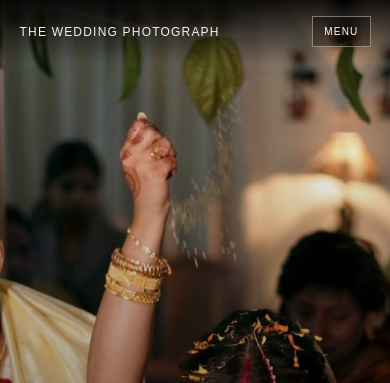
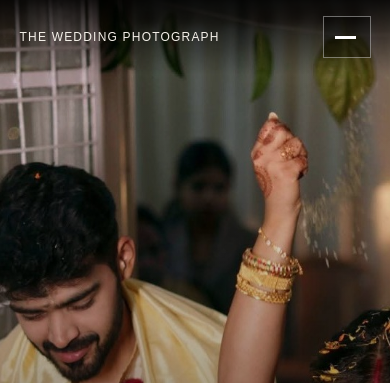
Before and after one commit to googly-oss/The-Wedding-Photograph-, a plain HTML site: page index.html in a window 390 px wide. Shown: the top 383 px of the page. Drawn offline with Linux system fonts and the light colour scheme.

Commit message:
Add files via upload

```diff
--- a/index.html
+++ b/index.html
@@ -3,20 +3,20 @@
 <title>The Wedding Photograph — Guwahati</title>
 <style>
 *{box-sizing:border-box}html,body{overflow-x:hidden}html{scroll-behavior:smooth}body{margin:0;background:#0b0b0b;color:#f4f0e9;font-family:Arial,sans-serif}a{color:inherit;text-decoration:none}
-nav{position:fixed;z-index:20;top:0;left:0;right:0;padding:22px 5vw;display:flex;justify-content:space-between;align-items:center;background:linear-gradient(#000b,transparent);font-size:12px;letter-spacing:.1em;text-transform:uppercase}nav a{margin-left:22px}.nav-links{display:flex;align-items:center}.menu{display:none;border:1px solid #ffffff66;background:#0005;color:#fff;padding:9px 11px;font:inherit;font-size:10px;letter-spacing:.12em;text-transform:uppercase}
-.hero{height:100svh;min-height:650px;position:relative;display:flex;align-items:flex-end;padding:7vw;overflow:hidden}.hero img{position:absolute;inset:0;width:100%;height:100%;object-fit:cover}.hero:after{content:"";position:absolute;inset:0;background:linear-gradient(transparent 25%,#000c)}.copy{position:relative;z-index:2;max-width:780px}.eyebrow,.kicker{font-size:10px;letter-spacing:.2em;text-transform:uppercase;opacity:.65}h1,h2,h3{font-family:Georgia,serif;font-weight:400}h1{font-size:clamp(52px,8vw,110px);line-height:.9;margin:18px 0}p{line-height:1.65;color:#bbb;max-width:520px}.buttons{display:flex;gap:10px;margin-top:28px;flex-wrap:wrap}.btn{padding:13px 18px;border:1px solid #fff7;font-size:10px;letter-spacing:.12em;text-transform:uppercase}.light{background:#f4f0e9;color:#111;border-color:#f4f0e9}
+nav{position:fixed;z-index:20;top:0;left:0;right:0;padding:22px 5vw;display:flex;justify-content:space-between;align-items:center;background:linear-gradient(#000b,transparent);font-size:12px;letter-spacing:.1em;text-transform:uppercase}nav a{margin-left:22px}.nav-links{display:flex;align-items:center}.menu{display:none;border:1px solid #ffffff66;background:#0005;color:#fff;padding:12px 11px;width:48px;height:42px;align-items:center;justify-content:center;flex-direction:column;gap:5px}.menu span{display:block;width:21px;height:1px;background:#fff}
+.hero{height:100svh;min-height:650px;position:relative;display:flex;align-items:flex-end;padding:7vw;overflow:hidden}.hero picture,.hero picture img{position:absolute;inset:0;width:100%;height:100%;display:block}.hero img{object-fit:cover}.hero:after{content:"";position:absolute;inset:0;background:linear-gradient(transparent 25%,#000c)}.copy{position:relative;z-index:2;max-width:780px}.eyebrow,.kicker{font-size:10px;letter-spacing:.2em;text-transform:uppercase;opacity:.65}h1,h2,h3{font-family:Georgia,serif;font-weight:400}h1{font-size:clamp(52px,8vw,110px);line-height:.9;margin:18px 0}p{line-height:1.65;color:#bbb;max-width:520px}.buttons{display:flex;gap:10px;margin-top:28px;flex-wrap:wrap}.btn{padding:13px 18px;border:1px solid #fff7;font-size:10px;letter-spacing:.12em;text-transform:uppercase}.light{background:#f4f0e9;color:#111;border-color:#f4f0e9}
 section{padding:120px 6vw}.two{display:grid;grid-template-columns:1fr 1fr;gap:7vw;align-items:center}.two img{width:100%;aspect-ratio:4/5;object-fit:cover}h2{font-size:clamp(42px,5.5vw,78px);line-height:.95;margin:15px 0 25px}.head{display:flex;justify-content:space-between;align-items:end;margin-bottom:50px}.head p{margin:0}.stories{display:grid;grid-template-columns:repeat(4,1fr);gap:3px}.story{height:440px;position:relative;overflow:hidden;cursor:pointer}.story img{width:100%;height:100%;object-fit:cover;transition:.7s}.story:hover img{transform:scale(1.05)}.story:after{content:"";position:absolute;inset:0;background:linear-gradient(transparent 35%,#000c)}.story div{position:absolute;z-index:2;bottom:25px;left:22px}.story h3{font-size:27px;margin:8px 0}
 .work{display:grid;grid-template-columns:1.35fr .65fr;gap:10px}.work img{width:100%;height:100%;object-fit:cover}.big{height:650px}.side{display:grid;grid-template-rows:1fr 1fr;gap:10px}.reel{padding:120px 6vw;background:#111}.reel-wrap{display:grid;grid-template-columns:1fr 1fr;gap:7vw;align-items:center;max-width:1200px;margin:auto}.reel-copy h2{font-size:clamp(55px,8vw,105px);margin:15px 0}.reel-video{width:min(100%,430px);margin:auto;aspect-ratio:9/16;object-fit:cover;display:block;background:#000;box-shadow:0 25px 70px #0008}.reel-copy p{margin-bottom:25px}
 .steps{display:grid;grid-template-columns:repeat(4,1fr);border-top:1px solid #ffffff22}.step{padding:30px 20px;border-right:1px solid #ffffff22;min-height:180px}.step h3{font-size:28px;margin:15px 0 5px}.contact{background:#e9e5dc;color:#171717;text-align:center}.contact p{color:#555;margin:8px auto}.contact .btn{border-color:#222;color:#222;display:inline-block;margin-top:18px}footer{padding:35px 6vw;color:#777;font-size:10px;letter-spacing:.1em;text-transform:uppercase;display:flex;justify-content:space-between}
 .modal{display:none;position:fixed;z-index:50;inset:0;background:#000e;align-items:center;justify-content:center;padding:20px}.modal.open{display:flex}.modal img{max-width:94vw;max-height:90vh;object-fit:contain}.modal{touch-action:pan-y}.close{position:absolute;right:25px;top:18px;font-size:30px;cursor:pointer}
-@media(max-width:800px){nav{padding:16px 5vw;background:linear-gradient(#000d,transparent)}.nav-links{display:none}.menu{display:block}.nav-links.show{display:flex;position:absolute;right:5vw;top:58px;flex-direction:column;align-items:flex-end;gap:14px;padding:16px;background:#111e;border:1px solid #ffffff22;backdrop-filter:blur(10px)}.nav-links.show a{display:block;margin:0}.hero{min-height:100svh}.hero img{object-position:center}.copy{padding-bottom:4px}.buttons .btn{padding:12px 15px}section{padding:80px 5vw}.hero{min-height:620px;padding:0 5vw 9vh}h1{font-size:clamp(50px,15vw,78px)}.copy p{font-size:14px;max-width:330px}.two{grid-template-columns:1fr;gap:35px}.two img{aspect-ratio:1/1}.head{display:block;margin-bottom:35px}.head p{margin-top:18px}.stories{grid-template-columns:1fr 1fr}.story{height:310px}.story:first-child{grid-column:span 2;height:430px}.work{grid-template-columns:1fr}.big{height:470px}.reel-wrap{grid-template-columns:1fr;gap:45px}.reel-video{width:min(100%,360px)}.side{grid-template-columns:1fr 1fr;grid-template-rows:1fr;height:300px}.steps{grid-template-columns:1fr 1fr}footer{display:block;line-height:2.2}}
+@media(max-width:800px){nav{padding:16px 5vw;background:linear-gradient(#000d,transparent)}.nav-links{display:none}.menu{display:block}.nav-links.show{display:flex;position:absolute;right:5vw;top:58px;flex-direction:column;align-items:flex-end;gap:14px;padding:16px;background:#111e;border:1px solid #ffffff22;backdrop-filter:blur(10px)}.nav-links.show a{display:block;margin:0}.hero{min-height:100svh}.copy{padding-bottom:4px}.buttons .btn{padding:12px 15px}section{padding:80px 5vw}.hero{min-height:620px;padding:0 5vw 9vh}h1{font-size:clamp(50px,15vw,78px)}.copy p{font-size:14px;max-width:330px}.two{grid-template-columns:1fr;gap:35px}.two img{aspect-ratio:1/1}.head{display:block;margin-bottom:35px}.head p{margin-top:18px}.stories{grid-template-columns:1fr 1fr}.story{height:310px}.story:first-child{grid-column:span 2;height:430px}.work{grid-template-columns:1fr}.big{height:470px}.reel-wrap{grid-template-columns:1fr;gap:45px}.reel-video{width:min(100%,360px)}.side{grid-template-columns:1fr 1fr;grid-template-rows:1fr;height:300px}.steps{grid-template-columns:1fr 1fr}footer{display:block;line-height:2.2}}
 </style>
 <style>
 .wa-float{position:fixed;right:22px;bottom:22px;z-index:40;width:56px;height:56px;border-radius:50%;display:flex;align-items:center;justify-content:center;background:#25D366;color:#fff;box-shadow:0 10px 28px #0007;font-family:Arial,sans-serif;font-size:27px;font-weight:700;text-decoration:none;border:2px solid #fff9;transition:transform .2s ease,box-shadow .2s ease}.wa-float:hover{transform:translateY(-3px);box-shadow:0 14px 34px #0009}.wa-float svg{width:27px;height:27px;display:block}@media(max-width:480px){.wa-float{right:16px;bottom:16px;width:52px;height:52px;font-size:25px}.wa-float svg{width:25px;height:25px}}
 </style>
 </head><body>
-<nav><div>The Wedding Photograph</div><button class="menu" onclick="document.querySelector('.nav-links').classList.toggle('show')">Menu</button><div class="nav-links"><a href="#stories">Stories</a><a href="#work">Gallery</a><a href="#experience">Experience</a><a href="#contact">Contact</a></div></nav>
-<header class="hero"><img src="work-1.jpg"><div class="copy"><div class="eyebrow">Guwahati · Assam</div><h1>Stories,<br>beautifully remembered.</h1><p>Wedding photography & films for celebrations that deserve to be felt again.</p><div class="buttons"><a class="btn light" href="#stories">Explore stories</a><a class="btn" href="#contact">Enquire</a></div></div></header>
+<nav><div>The Wedding Photograph</div><button class="menu" aria-label="Open menu" aria-expanded="false" onclick="const n=document.querySelector('.nav-links'); n.classList.toggle('show'); this.setAttribute('aria-expanded',n.classList.contains('show'))"><span></span><span></span><span></span></button><div class="nav-links"><a href="#stories">Stories</a><a href="#work">Gallery</a><a href="#experience">Experience</a><a href="#contact">Contact</a></div></nav>
+<header class="hero"><picture><source media="(max-width:800px)" srcset="mobile-hero.jpg"><img src="work-1.jpg" alt="Wedding moment photographed by The Wedding Photograph"></picture><div class="copy"><div class="eyebrow">Guwahati · Assam</div><h1>Stories,<br>beautifully remembered.</h1><p>Wedding photography & films for celebrations that deserve to be felt again.</p><div class="buttons"><a class="btn light" href="#stories">Explore stories</a><a class="btn" href="#contact">Enquire</a></div></div></header>
 <section><div class="two"><div><div class="kicker">The Wedding Photograph approach</div><h2>For the moments you'll feel again.</h2><p>A calm, story-first approach to wedding photography — honest emotion, beautiful frames and memories made to last.</p></div><img src="work-2.jpg"></div></section>
 <section id="stories"><div class="head"><div><div class="kicker">Selected stories</div><h2>Frames with feeling.</h2></div><p>Selected from The Wedding Photograph's own supplied portfolio.</p></div><div class="stories">
 <article class="story" onclick="show(0)"><img src="work-1.jpg"><div><span class="kicker">01</span><h3>Weddings</h3></div></article>
@@ -41,7 +41,7 @@
 <style>
 @media(max-width:480px){
   .hero{height:88svh;min-height:590px;max-height:760px;padding-bottom:7vh}
-  .hero img{object-position:50% 46%;}
+
   .hero:after{background:linear-gradient(to bottom,rgba(0,0,0,.08) 20%,rgba(0,0,0,.28) 48%,rgba(0,0,0,.9) 100%)}
   .copy{max-width:350px}
   .copy p{max-width:320px}
```
Also changed, not shown: mobile-hero.jpg (added).
